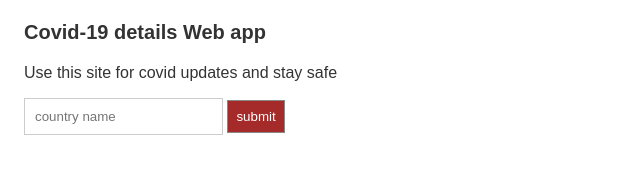
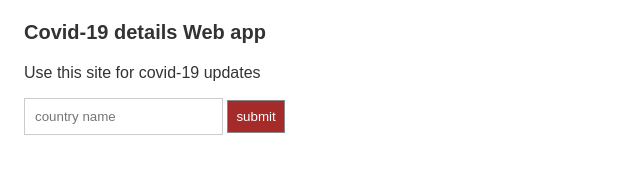
Before and after one commit to haran2248/Covid-App, a website: page public/index.html in a window 1280 px wide. Shown: the full height of the page, 0-640 px from the left. Drawn offline with Linux system fonts and the light colour scheme.

Commit message:
Title change

```diff
--- a/public/index.html
+++ b/public/index.html
@@ -8,7 +8,7 @@
 
         <div class="main-content">
             <h1>Covid-19 details Web app</h1>
-            <p>Use this site for covid updates and stay safe</p>
+            <p>Use this site for covid-19 updates</p>
             <form id="form1">
                 <input placeholder="country name">
                 <button>submit</button>
```
